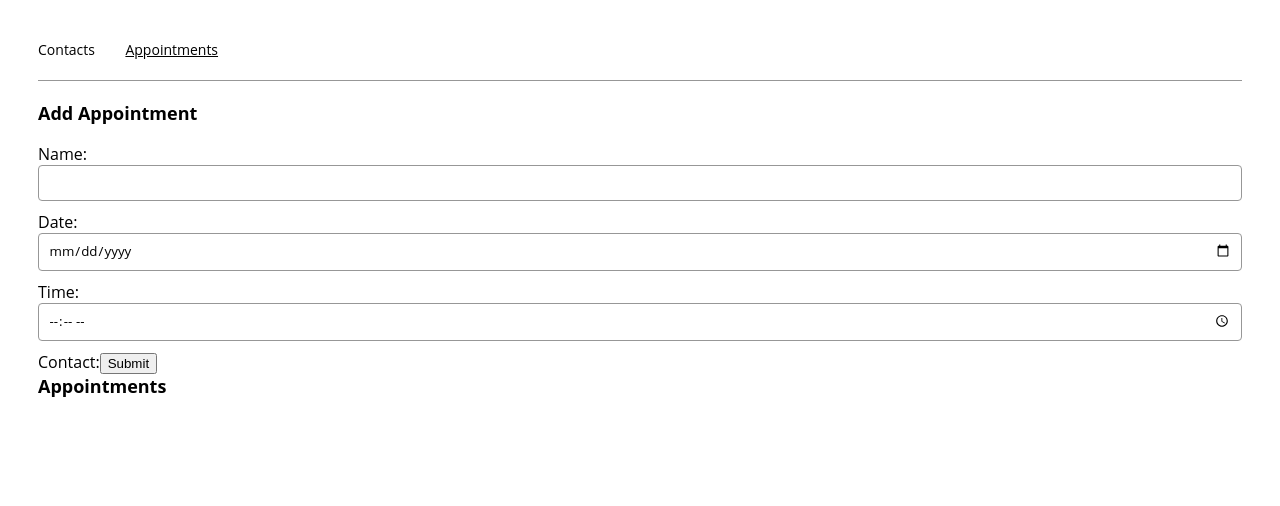
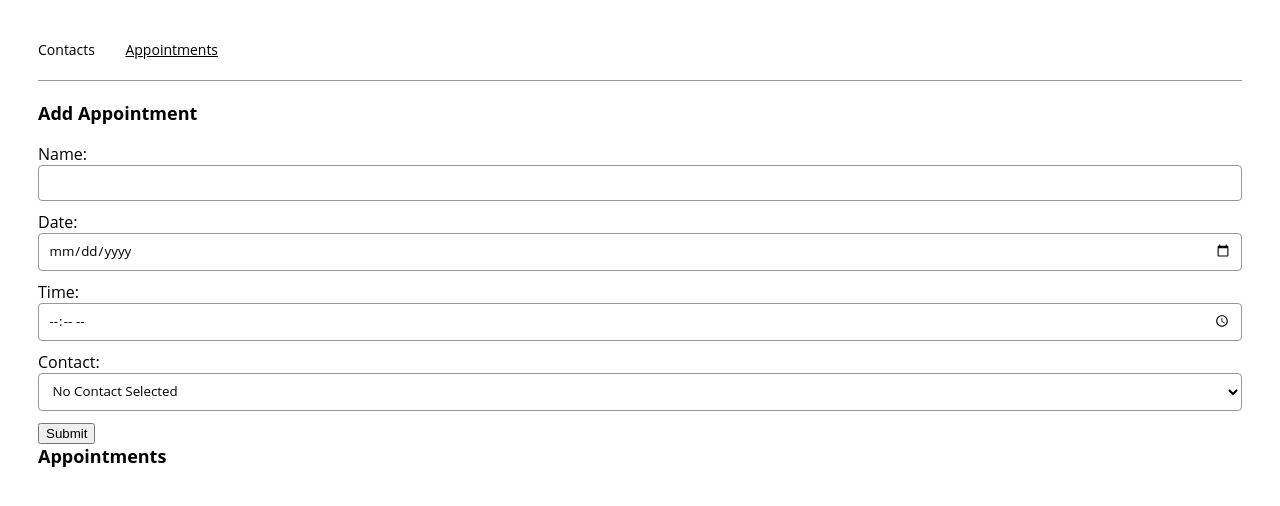
Before and after one commit to 0umaima/Appointment-planner-React-Js, a React (Create React App) app: page /appointments in a window 1280 px wide. Shown: the top 506 px of the page. Built offline with nearby package versions, Linux system fonts and the light colour scheme.

Commit message:
implement ContactPicker

```diff
--- a/src/components/contactPicker/ContactPicker.js
+++ b/src/components/contactPicker/ContactPicker.js
@@ -1,7 +1,14 @@
 import React from "react";
 
-export const ContactPicker = () => {
+export const ContactPicker = ({ contacts, onChange, value, name }) => {
   return (
-    <></>
+    <select name={name} value={value} onChange={onChange}>
+      <option value="">No Contact Selected</option>
+      {contacts.map((contact) => (
+        <option key={contact} value={contact}>
+          {contact}
+        </option>
+      ))}
+    </select>
   );
 };
```
